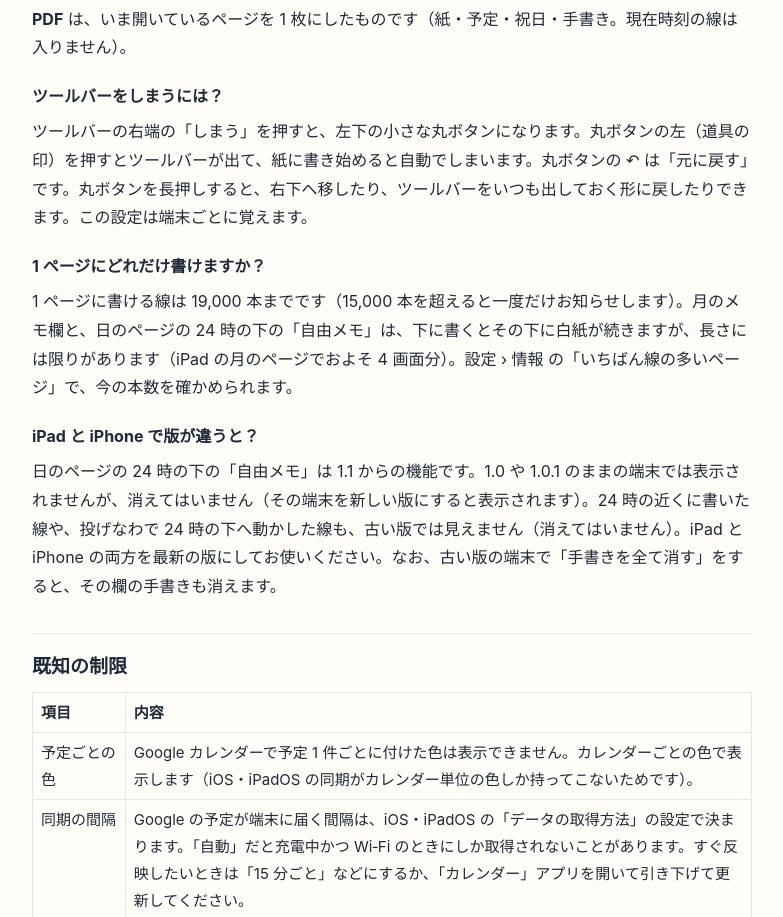
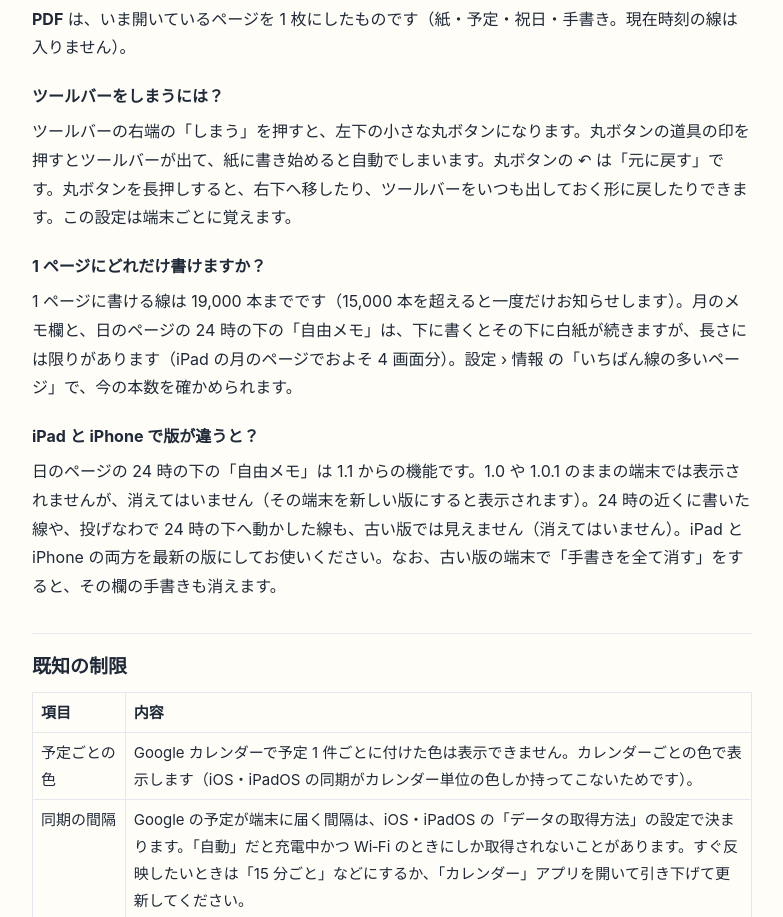
Before and after one commit to syfan0-star/tegaki-calendar, a website: page app/support.html in a window 1280 px wide. Shown: the part 5548-6465 px from the top of the page, without its empty margins (248-1031 px from the left). Drawn offline with Linux system fonts and the light colour scheme.

Commit message:
サポートの FAQ「ツールバーをしまうには？」: 丸ボタンを右下に移したときも合うように「丸ボタンの左（道具の印）」→「丸ボタンの道具の印」（M7A のずれ 36）
Co-Authored-By: Claude Opus 5.5 <noreply@anthropic.com>

```diff
--- a/app/support.html
+++ b/app/support.html
@@ -143,7 +143,7 @@
     <p><strong>データファイル</strong>は、この端末に保存されている手書き全部（月・週・日・年）を 1 つの JSON にしたもので、設定 › データ › 「Web 版の手書きを取り込む」から取り込み直せます（取り込みは購読中に行ってください）。同じファイルを二度取り込んでも二重にはなりません。取り込みは「足す」方向だけです: 書き出した後にアプリで消した線は、取り込み直しても戻りません（消した記録のほうが優先されます）。全部を元に戻したいときは、設定 › データ › 「この端末の手書きを全て消す」で消してから取り込んでください。データファイルはこのアプリに取り込み直すためのものです（中身は読めるテキスト（JSON）です。形式は開発者向けに設計書と README に載せています）。人が読める形で手元に残すには、各ページを PDF にしてください。ファイルの大きさはおおむね 200 MB（手書き数万本）までを想定しています。それより大きいと取り込みに時間がかかったり、失敗したりすることがあります。</p>
     <p><strong>PDF</strong> は、いま開いているページを 1 枚にしたものです（紙・予定・祝日・手書き。現在時刻の線は入りません）。</p>
     <h3 id="ツールバーをしまうには">ツールバーをしまうには？</h3>
-    <p>ツールバーの右端の「しまう」を押すと、左下の小さな丸ボタンになります。丸ボタンの左（道具の印）を押すとツールバーが出て、紙に書き始めると自動でしまいます。丸ボタンの ↶ は「元に戻す」です。丸ボタンを長押しすると、右下へ移したり、ツールバーをいつも出しておく形に戻したりできます。この設定は端末ごとに覚えます。</p>
+    <p>ツールバーの右端の「しまう」を押すと、左下の小さな丸ボタンになります。丸ボタンの道具の印を押すとツールバーが出て、紙に書き始めると自動でしまいます。丸ボタンの ↶ は「元に戻す」です。丸ボタンを長押しすると、右下へ移したり、ツールバーをいつも出しておく形に戻したりできます。この設定は端末ごとに覚えます。</p>
     <h3 id="1-ページにどれだけ書けますか">1 ページにどれだけ書けますか？</h3>
     <p>1 ページに書ける線は 19,000 本までです（15,000 本を超えると一度だけお知らせします）。月のメモ欄と、日のページの 24 時の下の「自由メモ」は、下に書くとその下に白紙が続きますが、長さには限りがあります（iPad の月のページでおよそ 4 画面分）。設定 › 情報 の「いちばん線の多いページ」で、今の本数を確かめられます。</p>
     <h3 id="ipad-と-iphone-で版が違うと">iPad と iPhone で版が違うと？</h3>
```
